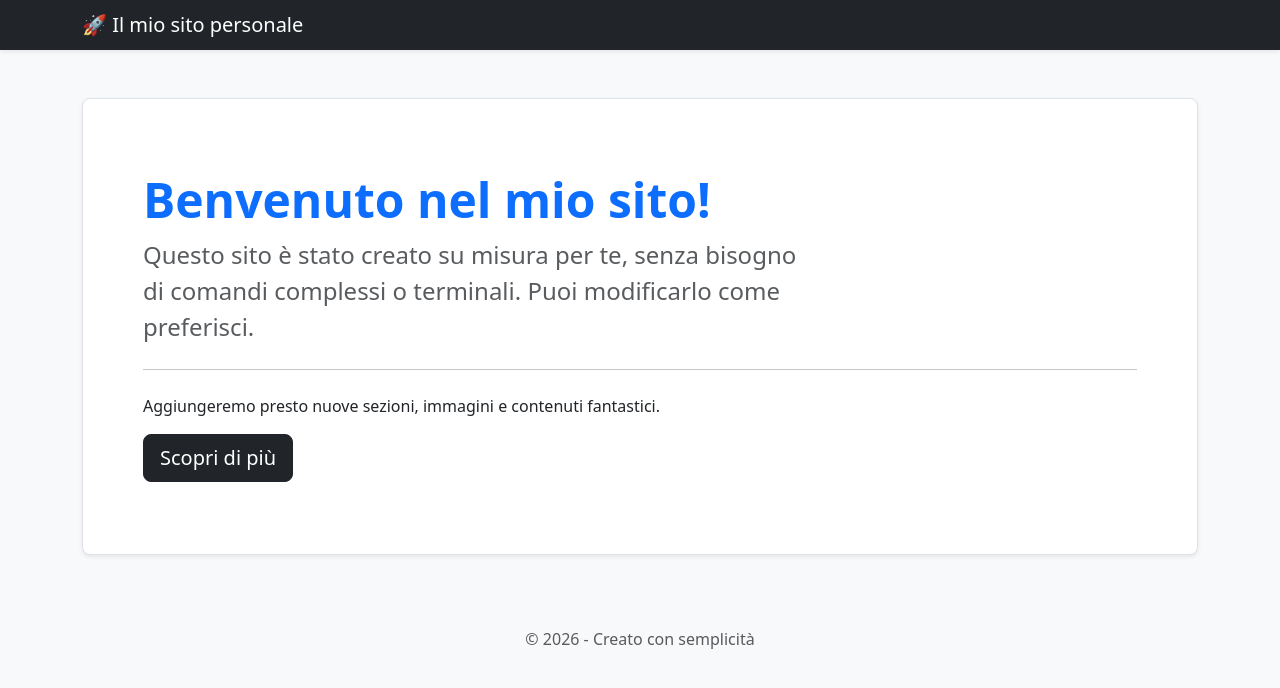
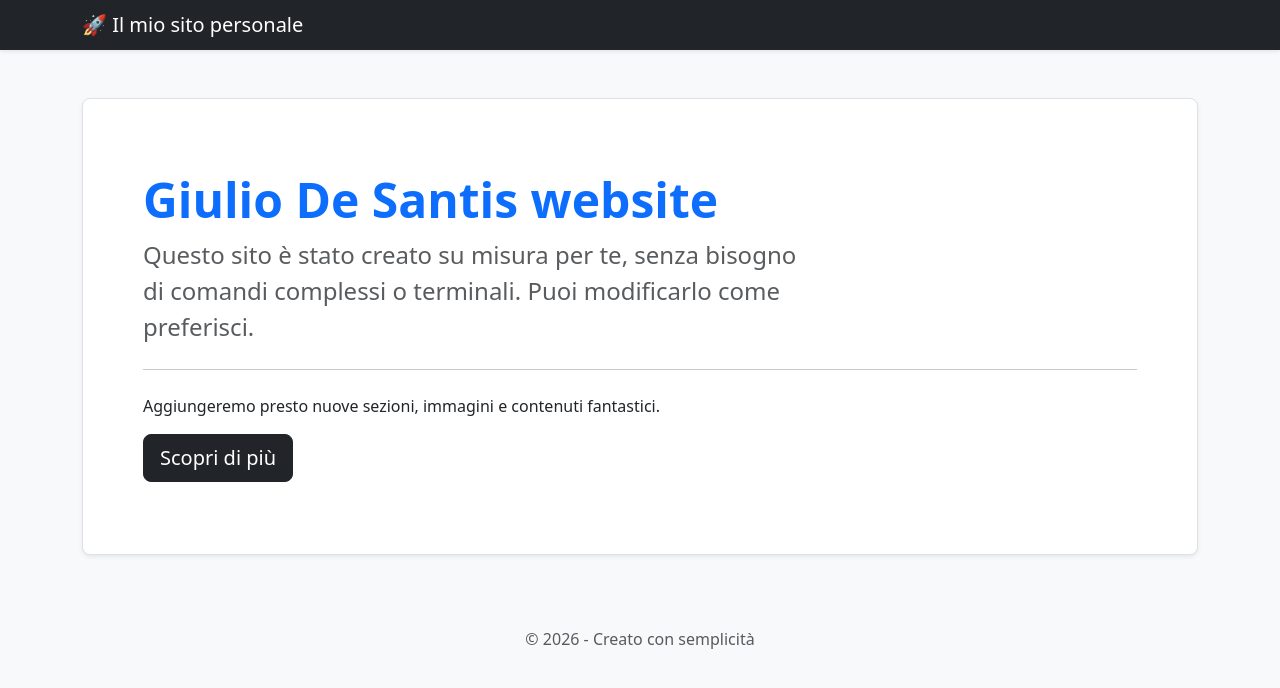
Before and after one commit to GiulioDs-site/website, a plain HTML site: page index.html in a window 1280 px wide. Drawn offline with nearby package versions, Linux system fonts and the light colour scheme.

Commit message:
Update header text for website introduction

```diff
--- a/index.html
+++ b/index.html
@@ -20,7 +20,7 @@
     <div class="container my-5">
         <div class="p-5 mb-4 bg-white rounded-3 shadow-sm border">
             <div class="container-fluid py-4">
-                <h1 class="display-5 fw-bold text-primary">Benvenuto nel mio sito!</h1>
+                <h1 class="display-5 fw-bold text-primary">Giulio De Santis website</h1>
                 <p class="col-md-8 fs-4 text-muted">Questo sito è stato creato su misura per te, senza bisogno di comandi complessi o terminali. Puoi modificarlo come preferisci.</p>
                 <hr class="my-4">
                 <p>Aggiungeremo presto nuove sezioni, immagini e contenuti fantastici.</p>
```
